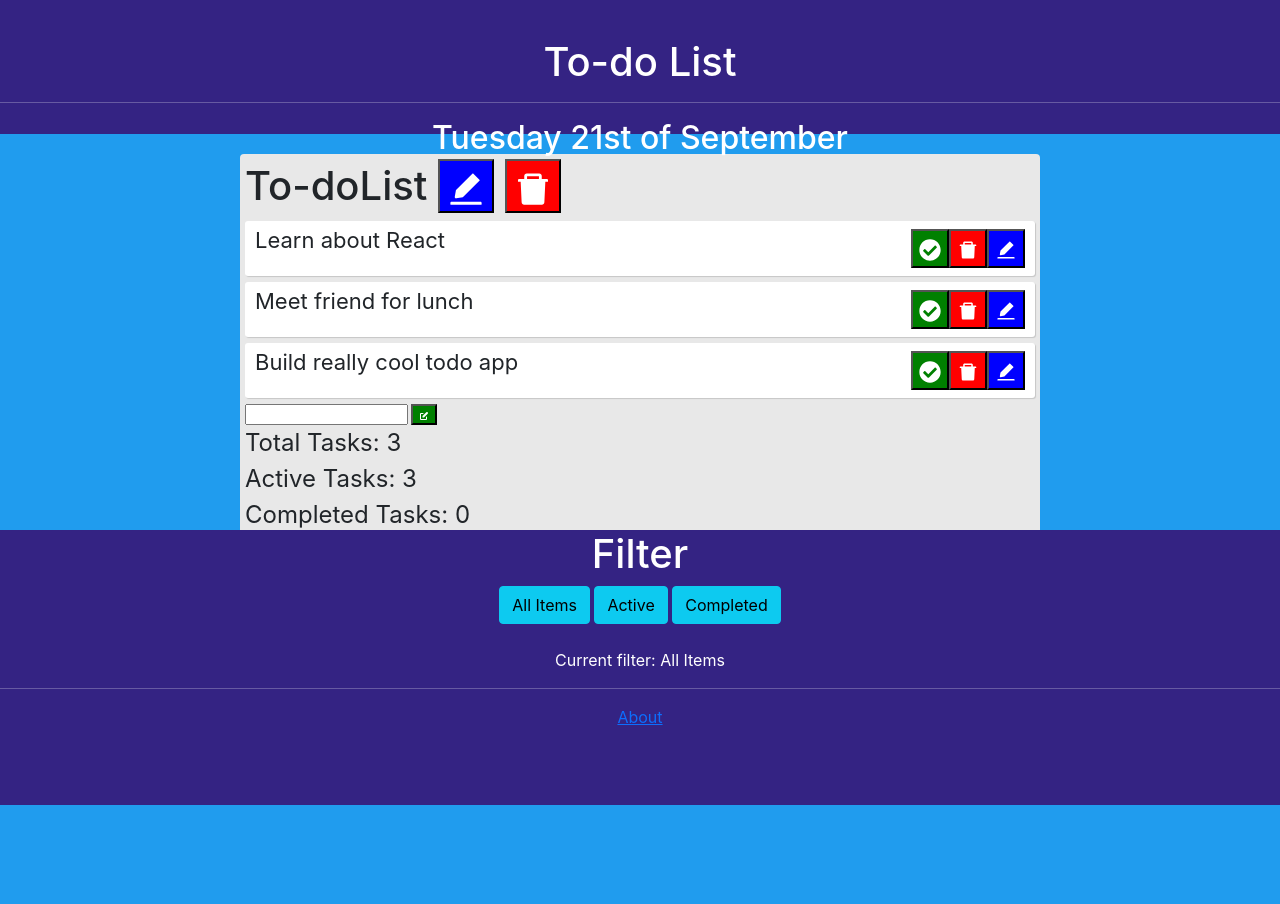
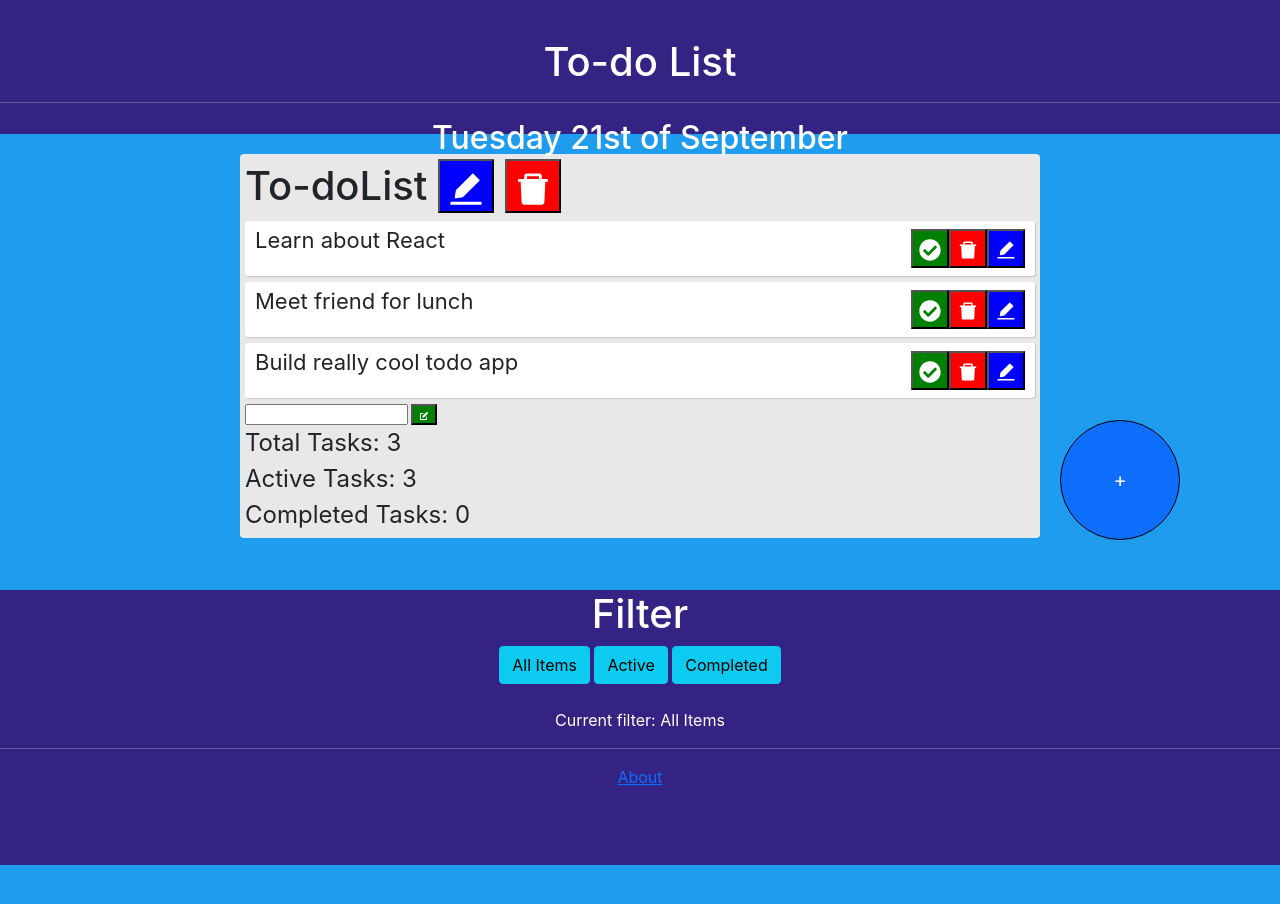
Before and after one commit to tanmichael1/To-Do-List, a React (Create React App) app: page / in a window 1280 px wide. Shown: the top 904 px of the page. Built offline with nearby package versions, Linux system fonts and the light colour scheme.

Commit message:
Add List button fixed to above footer

```diff
--- a/src/App.css
+++ b/src/App.css
@@ -64,8 +64,8 @@ body {
   position: right;
   display: inline-block;
   margin-left: 75%;
-  /* margin-right: 480px;
-  min-height: 30vh; */
+  height: 210px;
+  margin-bottom: 10px;
   align-items: right;
   min-height: 40vh;
 }
@@ -103,6 +103,31 @@ body {
   background-color: #342383;
 }
 
+.totalFooter {
+  position: center;
+  color: white;
+  text-align: center;
+  width: 100%;
+  /* padding-top: 3vh; */
+  /* padding-bottom: 6vh; */
+  /* margin: -10px auto -100px auto; */
+
+  /* bottom: 0; */
+  height: 2.5rem;
+  /* background-color: #342383; */
+  /* position: absolute; */
+  /* */
+  /* position: fixed; */
+  position: fixed;
+  height: 210px;
+  /* background-color: red; */
+  bottom: 10px;
+  margin-bottom: 160px;
+  /* left: 0px;
+  right: 0px;
+  margin-bottom: 0px; */
+}
+
 .footer {
   position: center;
   color: white;
@@ -122,7 +147,7 @@ body {
   height: 210px;
   /* background-color: red; */
   bottom: 0px;
-  margin-bottom: 60px;
+  /* margin-bottom: 60px; */
   /* left: 0px;
   right: 0px;
   margin-bottom: 0px; */
--- /dev/null
+++ b/src/components/AddNewList.jsx
@@ -0,0 +1,17 @@
+import React from "react";
+
+function AddNewList({ addList }) {
+  return (
+    <div className="addList">
+      <button
+        id="addListButton"
+        className="btn btn-primary btn-lg"
+        onClick={() => addList()}
+      >
+        +
+      </button>
+    </div>
+  );
+}
+
+export default AddNewList;
--- a/src/components/Footer.jsx
+++ b/src/components/Footer.jsx
@@ -1,40 +1,16 @@
 import React from "react";
 import { useLocation, NavLink } from "react-router-dom";
+import AddNewList from "./AddNewList";
+import Tabs from "./Tabs";
 
-function Footer({ changeFilter, filter }) {
+function Footer({ addList, changeFilter, filter }) {
   return (
+    <div className="totalFooter">
+      {" "}
+      <AddNewList addList={addList} />
       <div className="footer">
-      <div className="tabs">
-        <h1>Filter </h1>
-        <button
-          onClick={() => changeFilter("All Items")}
-          defaultValue="true"
-          type="button"
-          style={{ flex: 1 }}
-          className="btn btn-info"
-          // className="btn btn-primary btn-lg"
-        >
-          All Items
-        </button>{" "}
-        <button
-          onClick={() => changeFilter("Active")}
-          type="button"
-          style={{ flex: 1 }}
-          className="btn btn-info"
-        >
-          Active
-        </button>{" "}
-        <button
-          onClick={() => changeFilter("Completed")}
-          type="button"
-          style={{ flex: 1 }}
-          className="btn btn-info"
-        >
-          Completed
-        </button>
-        <br /> <br />
-        <p> Current filter: {filter}</p>
-      </div>
+        <Tabs changeFilter={changeFilter} filter={filter} />
+
         <hr />
         <div className="bottomFooter">
           <NavLink
@@ -46,6 +22,7 @@ function Footer({ changeFilter, filter }) {
           </NavLink>
         </div>
       </div>
+    </div>
   );
 }
 
--- a/src/pages/TodoLists.jsx
+++ b/src/pages/TodoLists.jsx
@@ -4,6 +4,7 @@ import { BrowserRouter as Router, Switch, Route } from "react-router-dom";
 import "../App.css";
 import Header from "../components/Header";
 import Footer from "../components/Footer";
+import AddNewList from "../components/AddNewList";
 import { IoIosCheckmarkCircle } from "react-icons/fa";
 import { FaCheckCircle } from "react-icons/fa";
 import { AiFillCloseCircle, AiFillDelete, AiFillEdit } from "react-icons/ai";
@@ -333,7 +334,9 @@ function TodoLists() {
             ))}
           </div>
         )}
-        <div className="addList">
+
+        {/* <AddNewList addList={addList} /> */}
+        {/* <div className="addList">
           <button
             id="addListButton"
             className="btn btn-primary btn-lg"
@@ -341,10 +344,10 @@ function TodoLists() {
           >
             +
           </button>
-        </div>
+        </div> */}
       </div>
       {/* <Tabs changeFilter={changeFilter} filter={filter} /> */}
-      <Footer changeFilter={changeFilter} filter={filter} />
+      <Footer addList={addList} changeFilter={changeFilter} filter={filter} />
     </div>
   );
 }
```
Lines whose indentation alone changed are shown as unchanged.
